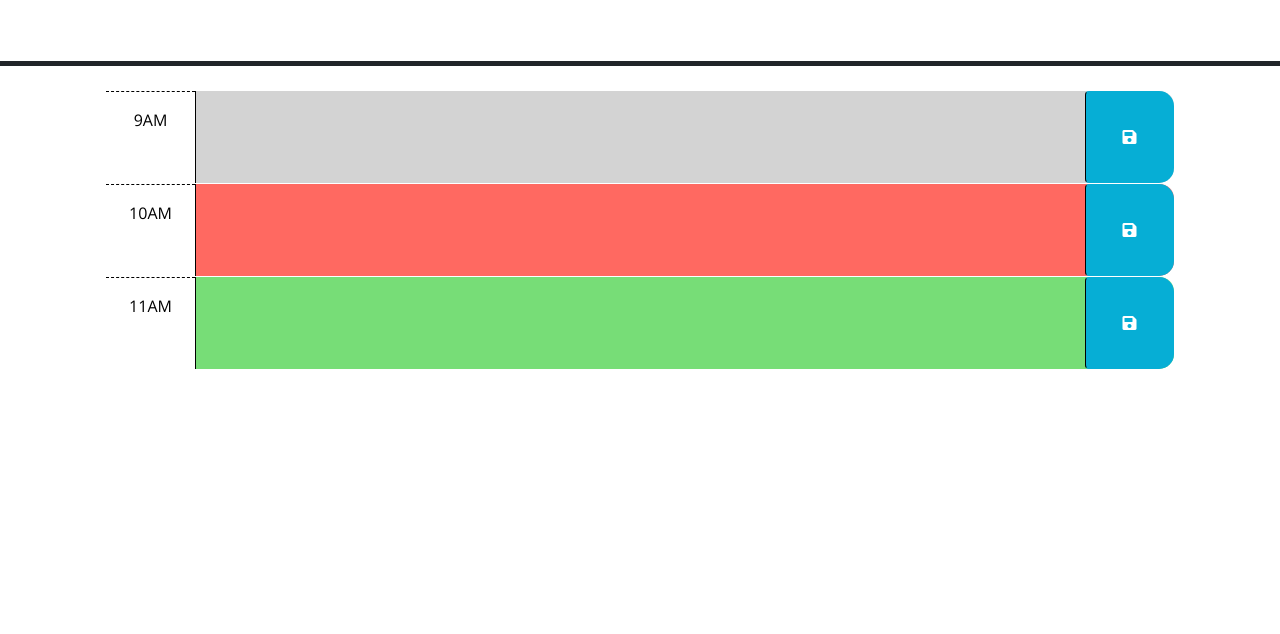
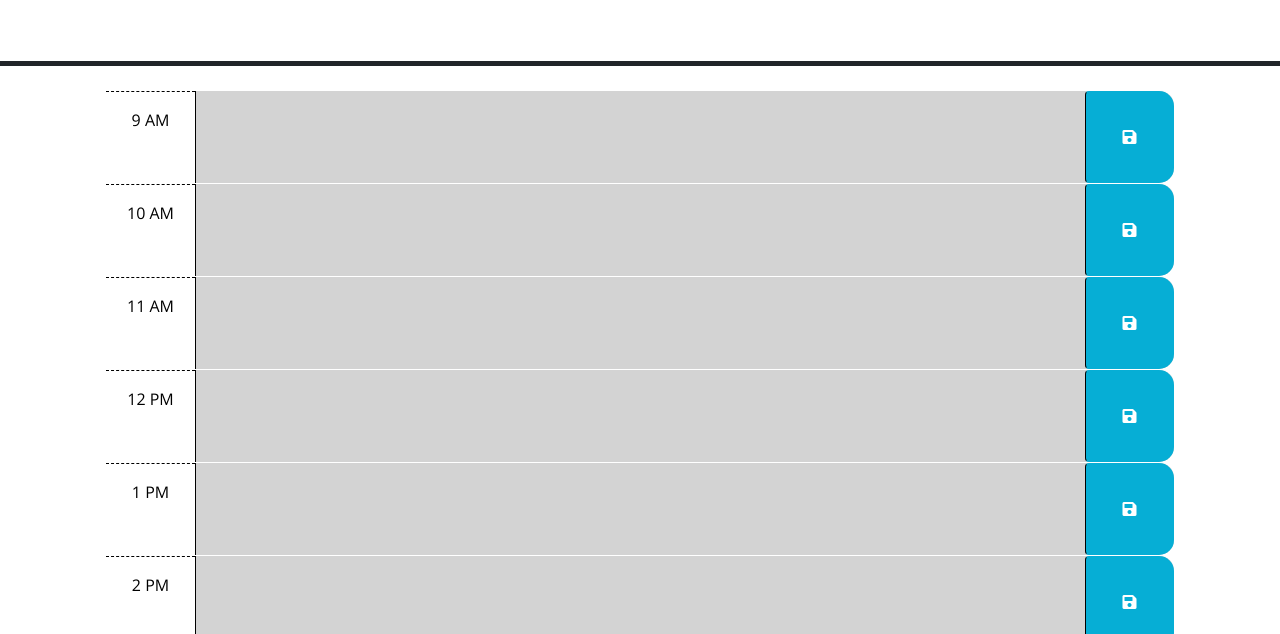
Before and after one commit to neffej/happy-workaway-aday, a plain HTML site: page index.html in a window 1280 px wide. Shown: the part 166-800 px from the top of the page. Drawn offline with nearby package versions, Linux system fonts and the light colour scheme.

Commit message:
populated HTML with rows. Added logic to color-code rows. Local storage needs work

```diff
--- /dev/null
+++ b/assets/script/script.js
@@ -0,0 +1,69 @@
+// Wrap all code that interacts with the DOM in a call to jQuery to ensure that
+// the code isn't run until the browser has finished rendering all the elements
+// in the html.
+
+var workingHours=[9,10,11,12,13,14,15,16,17]
+var workingHoursText=['9 AM','10 AM','11 AM','12 PM','1 PM','2 PM','3 PM','4 PM','5 PM'];
+var inputForm = `  <textarea class="col-8 col-md-10 description" rows="3"> </textarea>
+<button class="btn saveBtn col-2 col-md-1" aria-label="save">
+  <i class="fas fa-save" aria-hidden="true"></i>
+</button>`
+var inputDiv = '  <div class="col-2 col-md-1 hour text-center py-3"></div>'
+var time = dayjs().hour()
+console.log(time);
+console.log(workingHours[0]);
+
+
+
+$(function () {
+
+
+
+// Create element rows for itinerary
+for (i=0; i<workingHours.length; i++){
+  var itemRowEl=$('<div>')
+  itemRowEl.attr('id',"hour-"+workingHours[i]);
+  itemRowEl.addClass('row time-block');
+
+  // Add logic to decide if timeblock is past/present/future
+  if(time>(workingHours[i])){
+    itemRowEl.addClass('past')
+  }else if(time===(workingHours[i])){
+  itemRowEl.addClass('present');
+  }else{itemRowEl.addClass('future')};
+
+  itemRowEl.append($(inputDiv));
+  itemRowEl.children().text(workingHoursText[i]);
+  itemRowEl.append(inputForm);
+
+  $('.container-lg').append(itemRowEl);
+}
+
+  // Click event -  save text area to storage
+$('.fas').on('click',function(){
+
+    var row = $(this).parent().parent().attr('id')
+    var value = $(this).parent().siblings('.description').val();
+
+    localStorage.setItem(row,value);
+    console.log(localStorage.getItem(row,value));
+})
+
+$('#hour-10').children('textarea').val=('o')
+
+
+
+  // TODO: Add a listener for click events on the save button. This code should
+  // use the id in the containing time-block as a key to save the user input in
+  // local storage. HINT: What does `this` reference in the click listener
+  // function? How can DOM traversal be used to get the "hour-x" id of the
+  // time-block containing the button that was clicked? How might the id be
+  // useful when saving the description in local storage?
+
+  //
+  // TODO: Add code to get any user input that was saved in localStorage and set
+  // the values of the corresponding textarea elements. HINT: How can the id
+  // attribute of each time-block be used to do this?
+  //
+  // TODO: Add code to display the current date in the header of the page.
+});
--- a/index.html
+++ b/index.html
@@ -23,10 +23,12 @@
       href="https://fonts.googleapis.com/css?family=Open+Sans&display=swap"
       rel="stylesheet"
     />
-    <link rel="stylesheet" href="style.css" />
+    <link rel="stylesheet" href="./assets/style/style.css" />
     <title>Work Day Scheduler</title>
   </head>
-
+  <!-- <header>
+    <div class="current time p-5 m-4 justify-content-start"></div>
+  </header> -->
   <body>
     <header class="p-5 mb-4 border-5 border-bottom border-dark text-center">
       <h1 class="display-3">Work Day Scheduler</h1>
@@ -45,31 +47,31 @@
         -->
 
       <!-- Example of a past time block. The "past" class adds a gray background color. -->
-      <div id="hour-9" class="row time-block past">
+      <!-- <div id="hour-9" class="row time-block past">
         <div class="col-2 col-md-1 hour text-center py-3">9AM</div>
         <textarea class="col-8 col-md-10 description" rows="3"> </textarea>
         <button class="btn saveBtn col-2 col-md-1" aria-label="save">
           <i class="fas fa-save" aria-hidden="true"></i>
         </button>
-      </div>
+      </div> -->
 
       <!-- Example of a a present time block. The "present" class adds a red background color. -->
-      <div id="hour-10" class="row time-block present">
+      <!-- <div id="hour-10" class="row time-block present">
         <div class="col-2 col-md-1 hour text-center py-3">10AM</div>
         <textarea class="col-8 col-md-10 description" rows="3"> </textarea>
         <button class="btn saveBtn col-2 col-md-1" aria-label="save">
           <i class="fas fa-save" aria-hidden="true"></i>
         </button>
-      </div>
+      </div> -->
 
       <!-- Example of a future time block. The "future" class adds a green background color. -->
-      <div id="hour-11" class="row time-block future">
+      <!-- <div id="hour-11" class="row time-block future">
         <div class="col-2 col-md-1 hour text-center py-3">11AM</div>
         <textarea class="col-8 col-md-10 description" rows="3"> </textarea>
         <button class="btn saveBtn col-2 col-md-1" aria-label="save">
           <i class="fas fa-save" aria-hidden="true"></i>
         </button>
-      </div>
+      </div> -->
 
     <script src="https://code.jquery.com/jquery-3.4.1.min.js"></script>
     <script
@@ -78,6 +80,6 @@
       crossorigin="anonymous"
     ></script>
 
-    <script src="script.js"></script>
+    <script src="./assets/script/script.js"></script>
   </body>
 </html>
--- a/script.js
+++ /dev/null
@@ -1,23 +0,0 @@
-// Wrap all code that interacts with the DOM in a call to jQuery to ensure that
-// the code isn't run until the browser has finished rendering all the elements
-// in the html.
-$(function () {
-  // TODO: Add a listener for click events on the save button. This code should
-  // use the id in the containing time-block as a key to save the user input in
-  // local storage. HINT: What does `this` reference in the click listener
-  // function? How can DOM traversal be used to get the "hour-x" id of the
-  // time-block containing the button that was clicked? How might the id be
-  // useful when saving the description in local storage?
-  //
-  // TODO: Add code to apply the past, present, or future class to each time
-  // block by comparing the id to the current hour. HINTS: How can the id
-  // attribute of each time-block be used to conditionally add or remove the
-  // past, present, and future classes? How can Day.js be used to get the
-  // current hour in 24-hour time?
-  //
-  // TODO: Add code to get any user input that was saved in localStorage and set
-  // the values of the corresponding textarea elements. HINT: How can the id
-  // attribute of each time-block be used to do this?
-  //
-  // TODO: Add code to display the current date in the header of the page.
-});
```
Also changed, not shown: assets/style/style.css (renamed from style.css).
